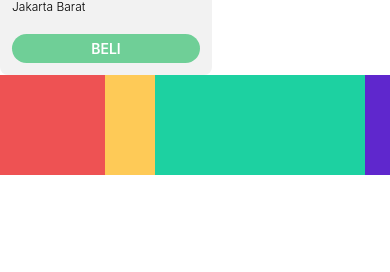
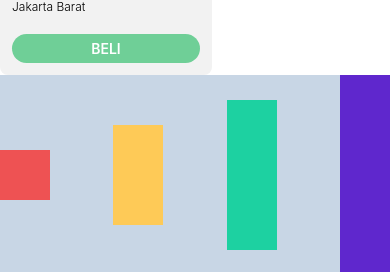
Before and after one commit to dhifandiandra/FirstRNApps, a React Native app: screen / in a window 390 px wide. Shown: the part 758-1030 px from the top of the page. Before the commit the page ends 933 px from the top, so only its background shows below. Built offline with nearby package versions, Linux system fonts and the light colour scheme.

Commit message:
Add alignItems and justifyContent

```diff
--- a/FlexBox.js
+++ b/FlexBox.js
@@ -4,11 +4,16 @@ import {Text, View} from 'react-native'
 class FlexBox extends Component {
     render(){
         return (
-            <View style={{flexDirection: 'row'}}>
-                <View style={{backgroundColor: '#ee5253', flex:1, height: 100}} />
+            <View style={{
+                flexDirection: 'row',
+                backgroundColor: '#c8d6e5',
+                alignItems: 'center',
+                justifyContent: 'space-between'}}
+                >
+                <View style={{backgroundColor: '#ee5253', width: 50, height: 50}} />
                 <View style={{backgroundColor: '#feca57', width: 50, height: 100}} />
-                <View style={{backgroundColor: '#1dd1a1', flex: 2, height: 100}} />
-                <View style={{backgroundColor: '#5f27cd', width: 25, height: 100}} />
+                <View style={{backgroundColor: '#1dd1a1', width: 50, height: 150}} />
+                <View style={{backgroundColor: '#5f27cd', width: 50, height: 200}} />
             </View>
         )
     }
```
